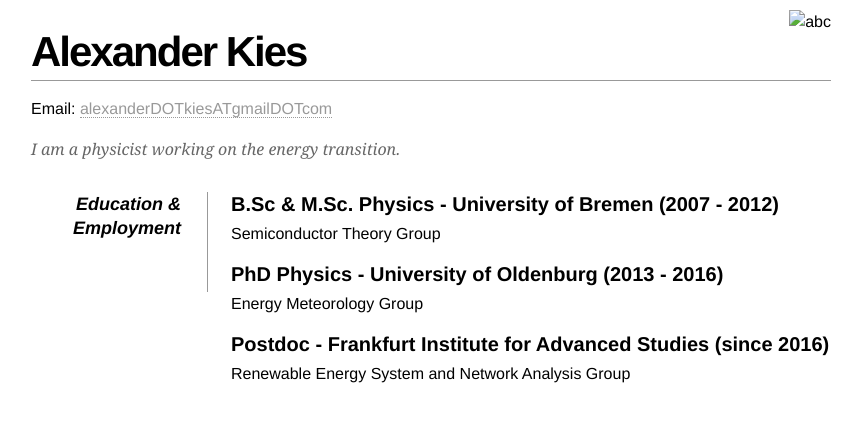
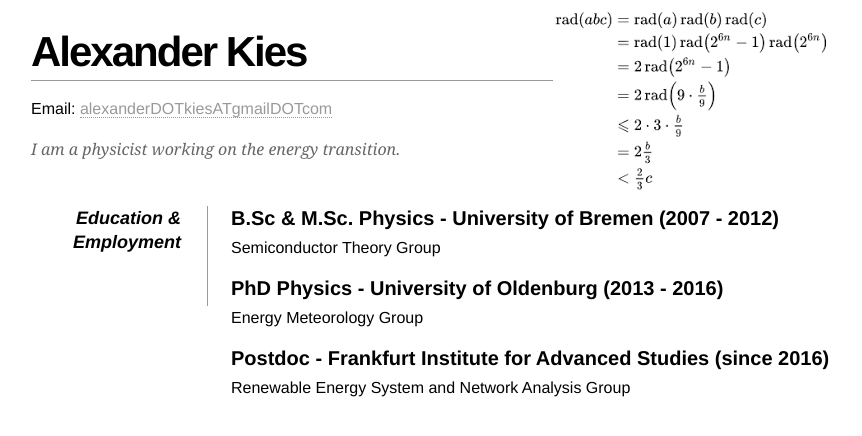
Before and after one commit to alexfias/alexfias.github.io, a plain HTML site: page cv.html in a window 1280 px wide. Shown: the whole page, without its empty margins (209-1071 px from the left). Drawn offline with Linux system fonts and the light colour scheme.

Commit message:
Update cv.html

```diff
--- a/cv.html
+++ b/cv.html
@@ -33,7 +33,7 @@
 
     <div id="page-wrap">
 
-        <img src="images/Download.png" alt="abc" id="pic" />
+        <img src="Download.png" alt="abc" id="pic" />
 
         <div id="contact-info" class="vcard">
 
```
